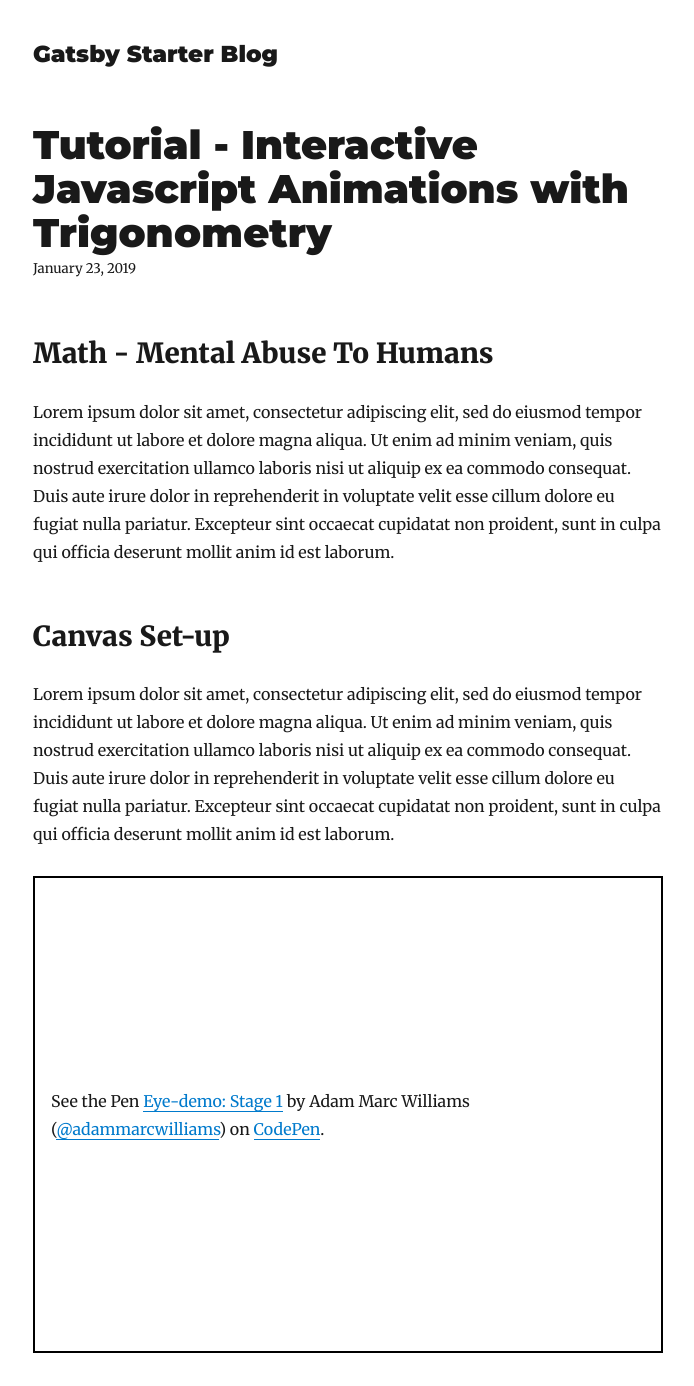
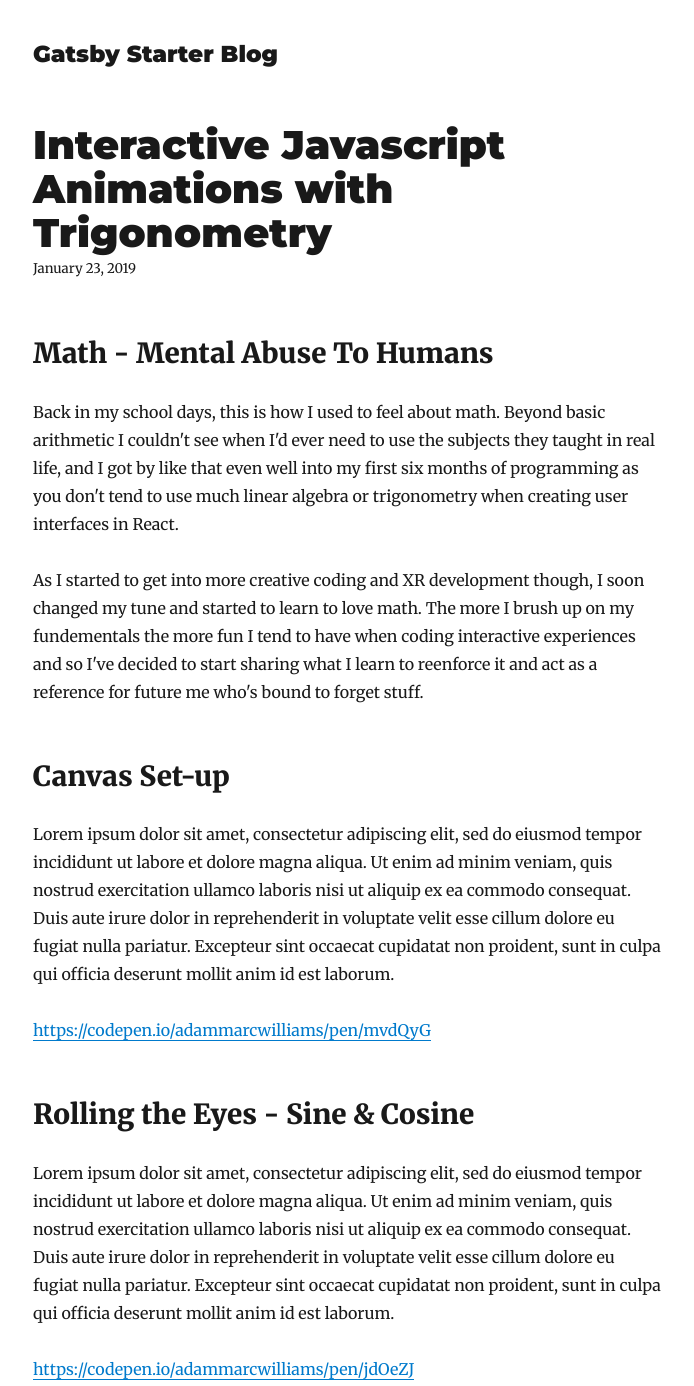
Before and after one commit to adammarcwilliams/AMWBlog, a Gatsby site: page /animating-javascript-trigonometry/ in a window 1280 px wide. Shown: the top 1386 px of the page, without its empty margins (292-986 px from the left). Built offline with nearby package versions, Linux system fonts and the light colour scheme; Gatsby itself is replaced by a stand-in of ours; some packages are replaced by stand-ins of ours.

Commit message:
adds codepen plugin and starts writing intro paragraph

```diff
--- a/content/blog/animating-javascript-trigonometry/index.md
+++ b/content/blog/animating-javascript-trigonometry/index.md
@@ -1,32 +1,34 @@
 ---
-title: Tutorial - Interactive Javascript Animations with Trigonometry
+title: Interactive Javascript Animations with Trigonometry
 date: '2019-01-23'
 ---
 
 ## Math - Mental Abuse To Humans
 
-Lorem ipsum dolor sit amet, consectetur adipiscing elit, sed do eiusmod tempor incididunt ut labore et dolore magna aliqua. Ut enim ad minim veniam, quis nostrud exercitation ullamco laboris nisi ut aliquip ex ea commodo consequat. Duis aute irure dolor in reprehenderit in voluptate velit esse cillum dolore eu fugiat nulla pariatur. Excepteur sint occaecat cupidatat non proident, sunt in culpa qui officia deserunt mollit anim id est laborum.
+Back in my school days, this is how I used to feel about math. Beyond basic arithmetic I couldn't see when I'd ever need to use the subjects they taught in real life, and I got by like that even well into my first six months of programming as you don't tend to use much linear algebra or trigonometry when creating user interfaces in React.
+
+As I started to get into more creative coding and XR development though, I soon changed my tune and started to learn to love math. The more I brush up on my fundementals the more fun I tend to have when coding interactive experiences and so I've decided to start sharing what I learn to reenforce it and act as a reference for future me who's bound to forget stuff.
 
 
 ## Canvas Set-up
 
 Lorem ipsum dolor sit amet, consectetur adipiscing elit, sed do eiusmod tempor incididunt ut labore et dolore magna aliqua. Ut enim ad minim veniam, quis nostrud exercitation ullamco laboris nisi ut aliquip ex ea commodo consequat. Duis aute irure dolor in reprehenderit in voluptate velit esse cillum dolore eu fugiat nulla pariatur. Excepteur sint occaecat cupidatat non proident, sunt in culpa qui officia deserunt mollit anim id est laborum.
 
-<p class="codepen" data-height="477" data-theme-id="0" data-default-tab="result" data-user="adammarcwilliams" data-slug-hash="mvdQyG" style="height: 477px; box-sizing: border-box; display: flex; align-items: center; justify-content: center; border: 2px solid black; margin: 1em 0; padding: 1em;" data-pen-title="Eye-demo: Stage 1">
-  <span>See the Pen <a href="https://codepen.io/adammarcwilliams/pen/mvdQyG/">
-  Eye-demo: Stage 1</a> by Adam Marc Williams  (<a href="https://codepen.io/adammarcwilliams">@adammarcwilliams</a>)
-  on <a href="https://codepen.io">CodePen</a>.</span>
-</p>
+https://codepen.io/adammarcwilliams/pen/mvdQyG
 
 
 ## Rolling the Eyes - Sine & Cosine
 
 Lorem ipsum dolor sit amet, consectetur adipiscing elit, sed do eiusmod tempor incididunt ut labore et dolore magna aliqua. Ut enim ad minim veniam, quis nostrud exercitation ullamco laboris nisi ut aliquip ex ea commodo consequat. Duis aute irure dolor in reprehenderit in voluptate velit esse cillum dolore eu fugiat nulla pariatur. Excepteur sint occaecat cupidatat non proident, sunt in culpa qui officia deserunt mollit anim id est laborum.
 
+https://codepen.io/adammarcwilliams/pen/jdOeZJ
+
 ## Follow the Cursor - Solving for Triangles
 
 Lorem ipsum dolor sit amet, consectetur adipiscing elit, sed do eiusmod tempor incididunt ut labore et dolore magna aliqua. Ut enim ad minim veniam, quis nostrud exercitation ullamco laboris nisi ut aliquip ex ea commodo consequat. Duis aute irure dolor in reprehenderit in voluptate velit esse cillum dolore eu fugiat nulla pariatur. Excepteur sint occaecat cupidatat non proident, sunt in culpa qui officia deserunt mollit anim id est laborum.
 
+https://codepen.io/adammarcwilliams/pen/yZLQOe
+
 ## Bonus Trigonometry
 
 Lorem ipsum dolor sit amet, consectetur adipiscing elit, sed do eiusmod tempor incididunt ut labore et dolore magna aliqua. Ut enim ad minim veniam, quis nostrud exercitation ullamco laboris nisi ut aliquip ex ea commodo consequat. Duis aute irure dolor in reprehenderit in voluptate velit esse cillum dolore eu fugiat nulla pariatur. Excepteur sint occaecat cupidatat non proident, sunt in culpa qui officia deserunt mollit anim id est laborum.
--- a/gatsby-config.js
+++ b/gatsby-config.js
@@ -39,6 +39,13 @@ module.exports = {
               wrapperStyle: `margin-bottom: 1.0725rem`,
             },
           },
+          {
+            resolve:"@weknow/gatsby-remark-codepen",
+            options: {
+              theme: "dark",
+              height: 400
+            }
+          },
           `gatsby-remark-prismjs`,
           `gatsby-remark-copy-linked-files`,
           `gatsby-remark-smartypants`,
--- a/package.json
+++ b/package.json
@@ -8,6 +8,7 @@
     "url": "https://github.com/gatsbyjs/gatsby/issues"
   },
   "dependencies": {
+    "@weknow/gatsby-remark-codepen": "^0.1.0",
     "gatsby": "^2.0.76",
     "gatsby-image": "^2.0.22",
     "gatsby-plugin-feed": "^2.0.8",
```
Also changed, not shown: 1 other file.
